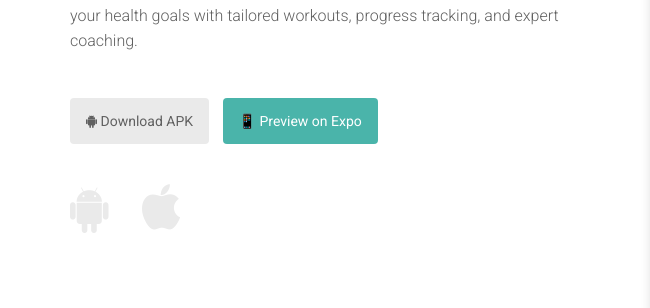
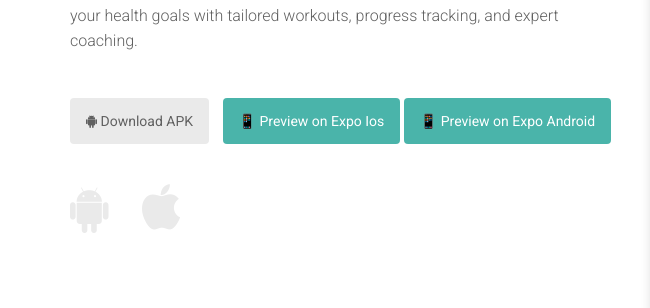
Before and after one commit to moahmed123/eshopDoc, a plain HTML site: page fitness-app.html in a window 1280 px wide. Shown: the part 1072-1380 px from the top of the page, 0-650 px from the left. Drawn offline with nearby package versions, Linux system fonts and the light colour scheme; grey boxes are pictures that could not be loaded.

Commit message:
enhance path of expo

```diff
--- a/fitness-app.html
+++ b/fitness-app.html
@@ -356,11 +356,18 @@
                             Download APK
                         </a>
                         <a data-wow-delay=".5s"
-                            href="https://expo.dev/preview/update?message=Initial+commit%0A%0AGenerated+by+create-expo-app+3.4.2.&updateRuntimeVersion=1.0.0&createdAt=2025-07-30T18%3A13%3A28.341Z&slug=exp&projectId=17d76490-a075-4160-8eca-c6557cdb62cf&group=6f9c8602-d152-43e4-a546-e18d2440c81a"
+                            href="https://expo.dev/preview/update?message=Initial+commit%0A%0AGenerated+by+create-expo-app+3.4.2.&updateRuntimeVersion=1.0.0&createdAt=2025-11-10T14%3A16%3A00.408Z&slug=exp&projectId=17d76490-a075-4160-8eca-c6557cdb62cf&group=7516ca87-0654-44d9-8c29-fcd75d6364e0"
                             target="_blank" class="btn"
                             style="background-color: '#009688';background-color: #009688b5;color: #fff;padding: 12px 15px;">
-                            📱 Preview on Expo
+                            📱 Preview on Expo Ios
                         </a>
+                        <a data-wow-delay=".5s"
+                            href="https://expo.dev/preview/update?message=Initial+commit%0A%0AGenerated+by+create-expo-app+3.4.2.&updateRuntimeVersion=1.0.0&createdAt=2025-11-10T14%3A14%3A34.477Z&slug=exp&projectId=17d76490-a075-4160-8eca-c6557cdb62cf&group=70bb8822-e907-4455-a642-618374e7198b"
+                            target="_blank" class="btn"
+                            style="background-color: '#009688';background-color: #009688b5;color: #fff;padding: 12px 15px;">
+                            📱 Preview on Expo Android
+                        </a>
+
                     </div>
                     <div class="icon-company">
                         <!-- Icon For android -->
```
